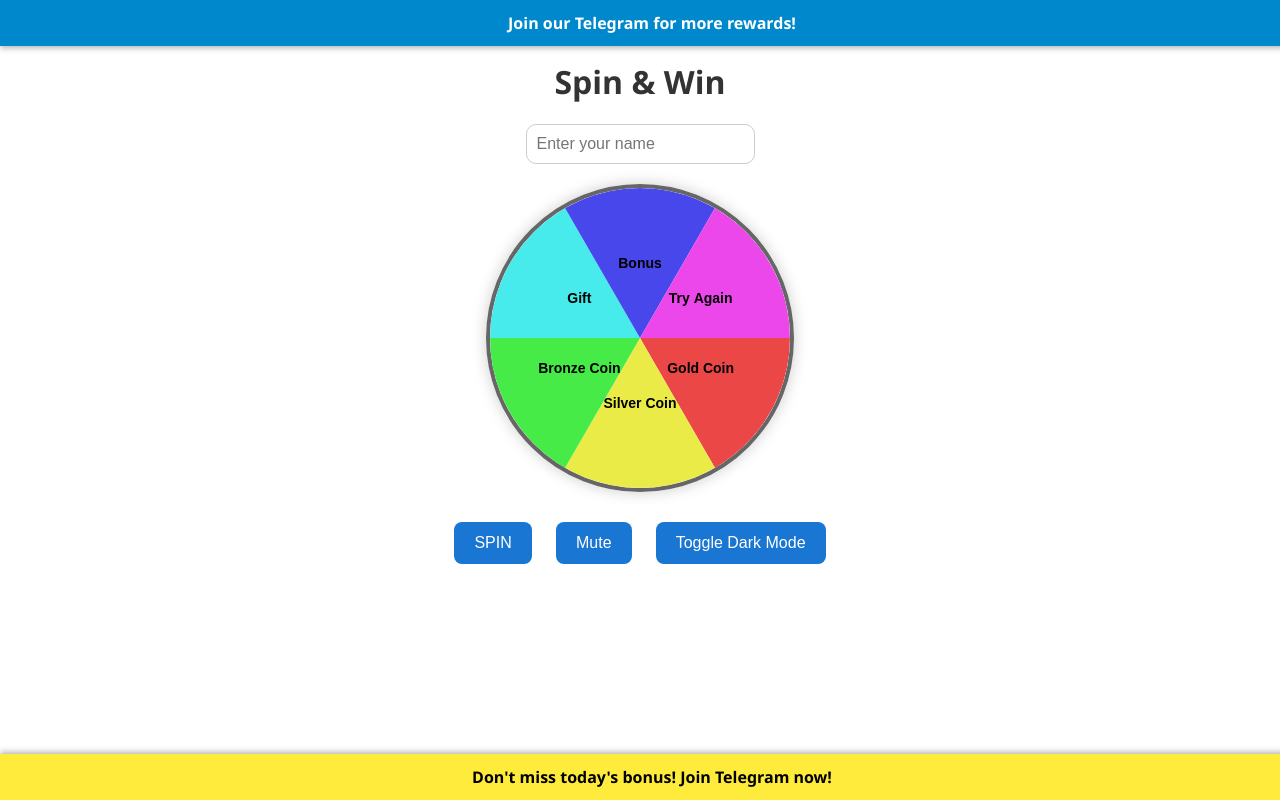
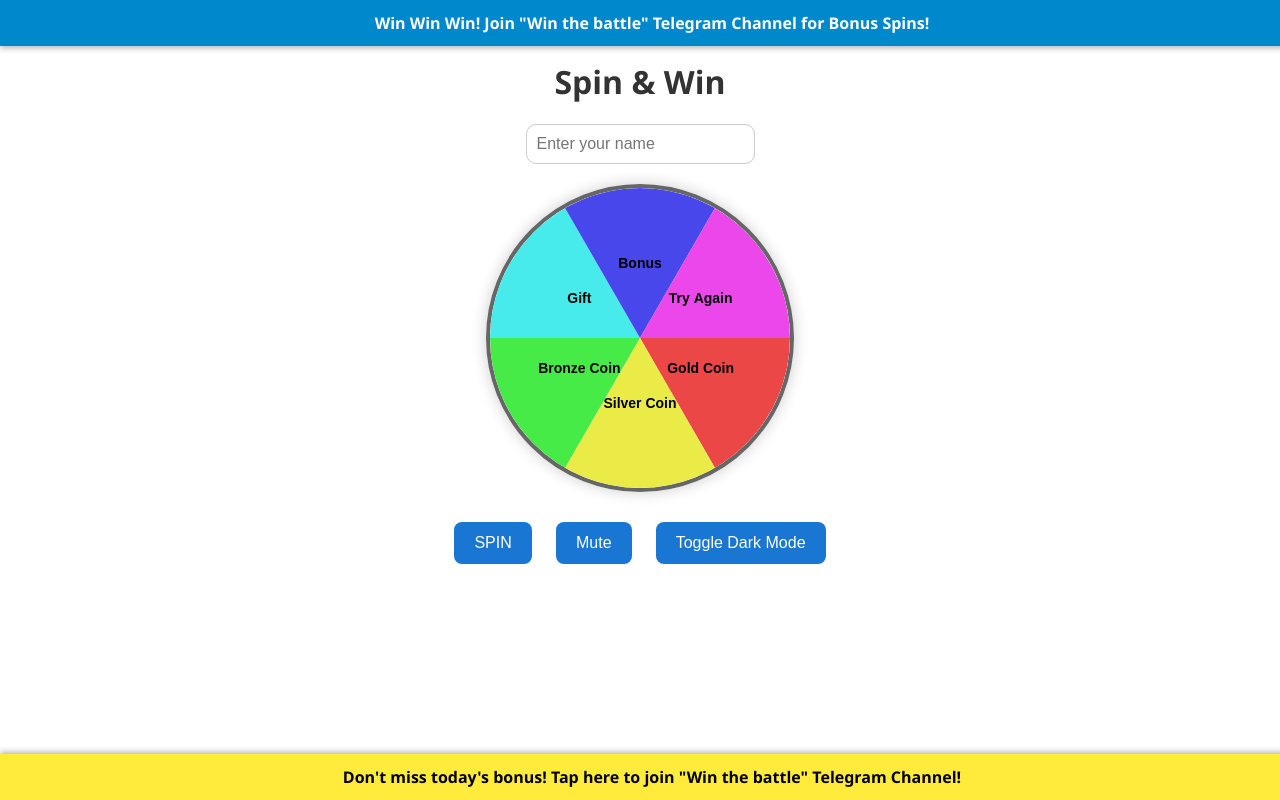
Before and after one commit to Sinsin9797/Spin-wheel-Game, a plain HTML site: page index.html in a window 1280 px wide. Drawn offline with nearby package versions, Linux system fonts and the light colour scheme.

Commit message:
Update index.html

```diff
--- a/index.html
+++ b/index.html
@@ -124,8 +124,8 @@
 
   <!-- Telegram Join Banner with Link -->
   <div id="telegramBanner">
-    <a href="https://t.me/WinTeam11" target="_blank">
-      Join our Telegram for more rewards!
+    <a href="https://t.me/WinTheBattle" target="_blank">
+      Win Win Win! Join "Win the battle" Telegram Channel for Bonus Spins!
     </a>
   </div>
 
@@ -147,8 +147,8 @@
 
   <!-- Bottom Ad with Link -->
   <div id="customAd">
-    <a href="https://t.me/WinTeam11" target="_blank">
-      Don't miss today's bonus! Join Telegram now!
+    <a href="https://t.me/WinTheBattle" target="_blank">
+      Don't miss today's bonus! Tap here to join "Win the battle" Telegram Channel!
     </a>
   </div>
 
```
